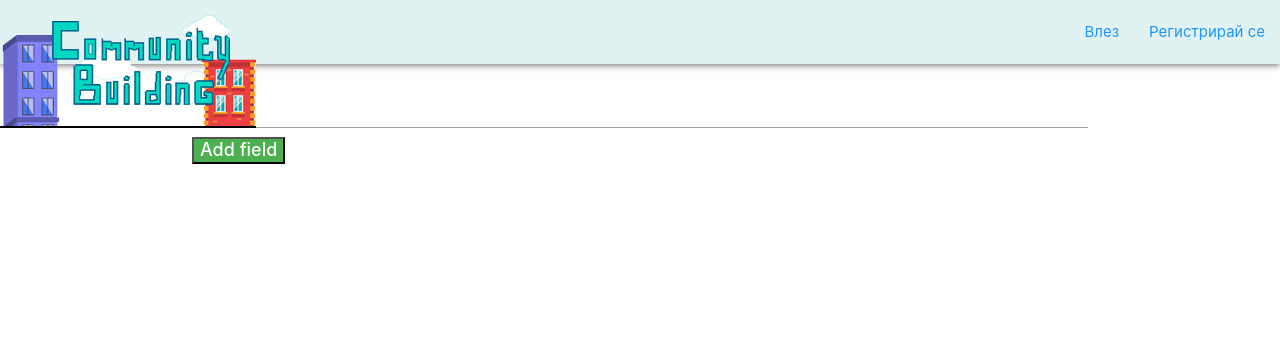
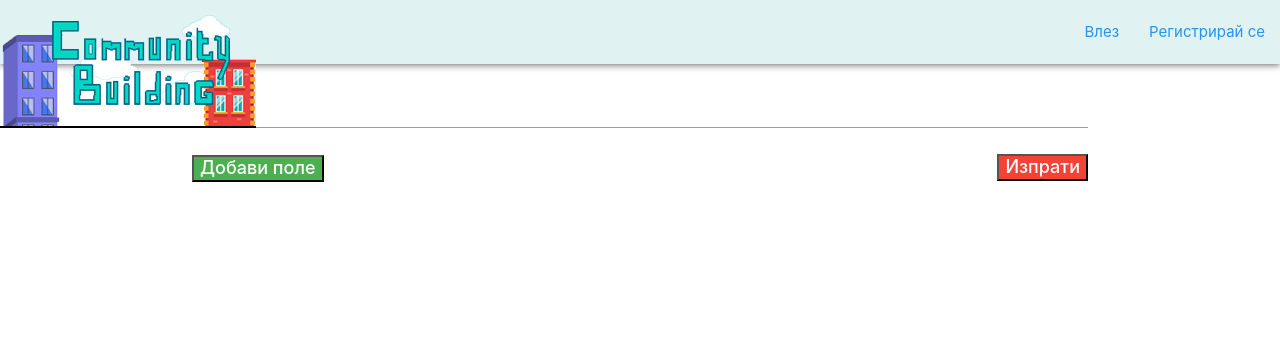
Before and after one commit to DanailYordanov/hacktues2020, a Django app: page /room_user/new_list in a window 1280 px wide. Shown: the top 364 px of the page. Run offline with Django 3.2, Linux system fonts and the light colour scheme.

Commit message:
Add site title, list form, event detailed view + data

```diff
--- a/hacktues/main/static/main/css/style.css
+++ b/hacktues/main/static/main/css/style.css
@@ -3,7 +3,9 @@
     font-size: 18px;
     z-index: -1;
 }
-
+input[type=checkbox] {
+    display:block;
+}
 div.container h3 {
     margin-top: 0;
 }
--- a/hacktues/main/templates/main/create_list.html
+++ b/hacktues/main/templates/main/create_list.html
@@ -2,17 +2,22 @@
 {% block content%}
 <div class="container">
     <div class="centered">
-        <ul id="rootList">
-            <li><input type="text"></li>
-            <button class="green white-text" onclick="addField"><strong>Add field</strong></button>
-        </ul>
+        <form action="{% url 'main-room_user'%}">
+            <ul id="rootList">
+                <input type="text">
+            </ul>
+            <button type="submit" class="red white-text right"><strong>Изпрати</strong></button>
+        </form>
+        <button class="green white-text" onclick="addField()"><strong>Добави поле</strong></button>
     </div>
 </div>
 <script>
-    function addField() {
-        var rootList = document.getElementById("rootList")
-        var newField = document.createElement("LI")
-        document.rootList.appendChild(newField)
+    function addField(event) {
+        var rootList = document.getElementById("rootList");
+        var newField = document.createElement("input");
+        newField.type = 'text';
+        console.log("works");
+        rootList.appendChild(newField);
     }
 </script>
 {% endblock content %}
--- a/hacktues/main/templates/main/event_detail.html
+++ b/hacktues/main/templates/main/event_detail.html
@@ -18,6 +18,7 @@
                         <li>{{item}}</li>
                     {%endfor%}
                     </ul>
+                    </br>
                 {%endfor%}
             </div>
         </div>>
--- a/hacktues/main/templates/main/room_user.html
+++ b/hacktues/main/templates/main/room_user.html
@@ -18,7 +18,7 @@
 							</p>
 						</div>
 						<div class="card-action">
-						  <a class="grey-text" href="#">Изпрати списък</a>
+						  <a class="grey-text" href="{% url 'main-new_list'%}">Изпрати списък</a>
 						</div>
 					  </div>
 					</div>
--- a/hacktues/templates/base.html
+++ b/hacktues/templates/base.html
@@ -3,6 +3,7 @@
 <html>
 
 <head>
+    <title>Community Building</title>
     <link href="https://fonts.googleapis.com/icon?family=Material+Icons" rel="stylesheet">
     <link rel="stylesheet" href="https://cdnjs.cloudflare.com/ajax/libs/materialize/1.0.0/css/materialize.min.css">
     <meta name="viewport" content="width=device-width, initial-scale=1.0" />
```
